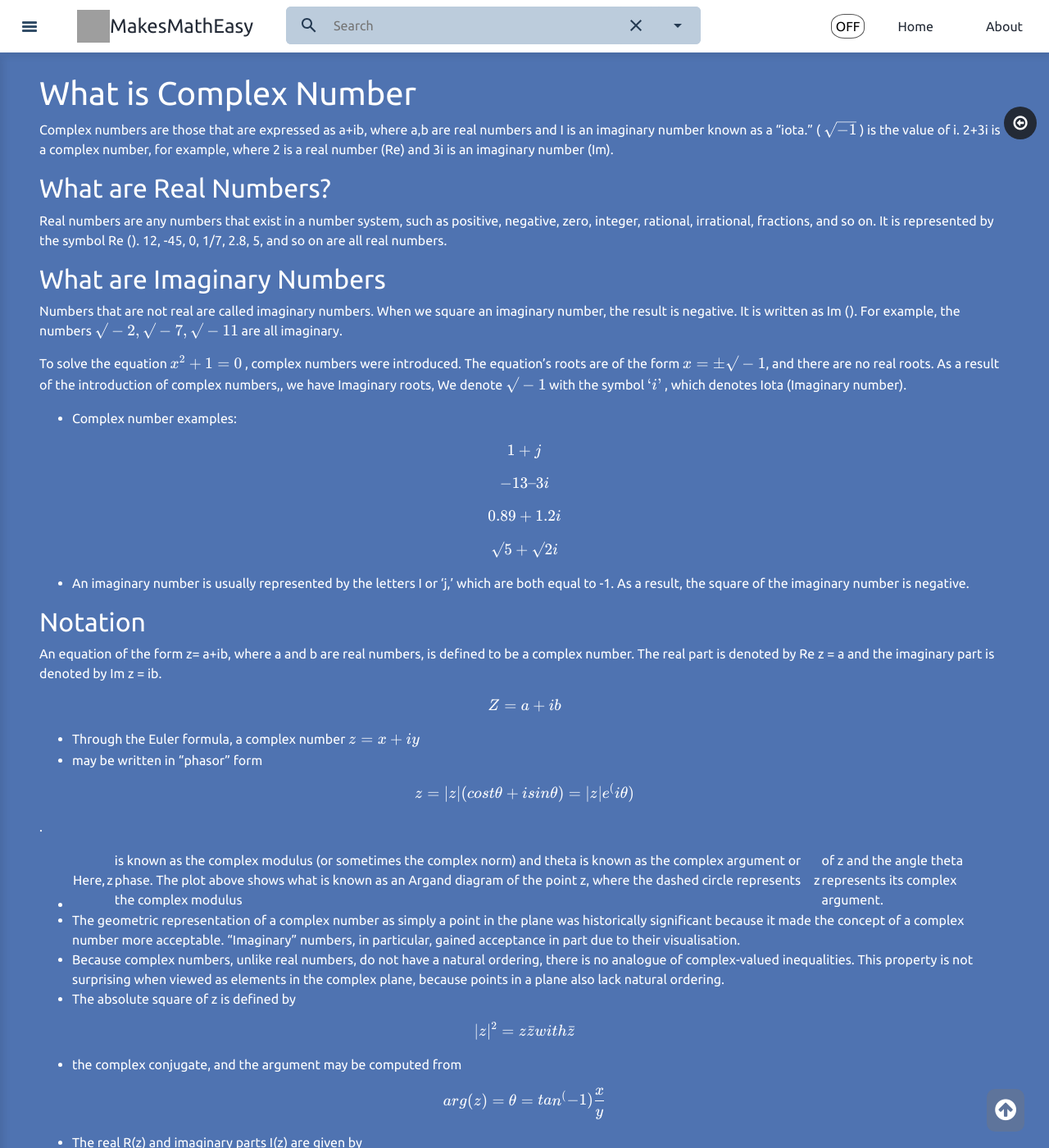
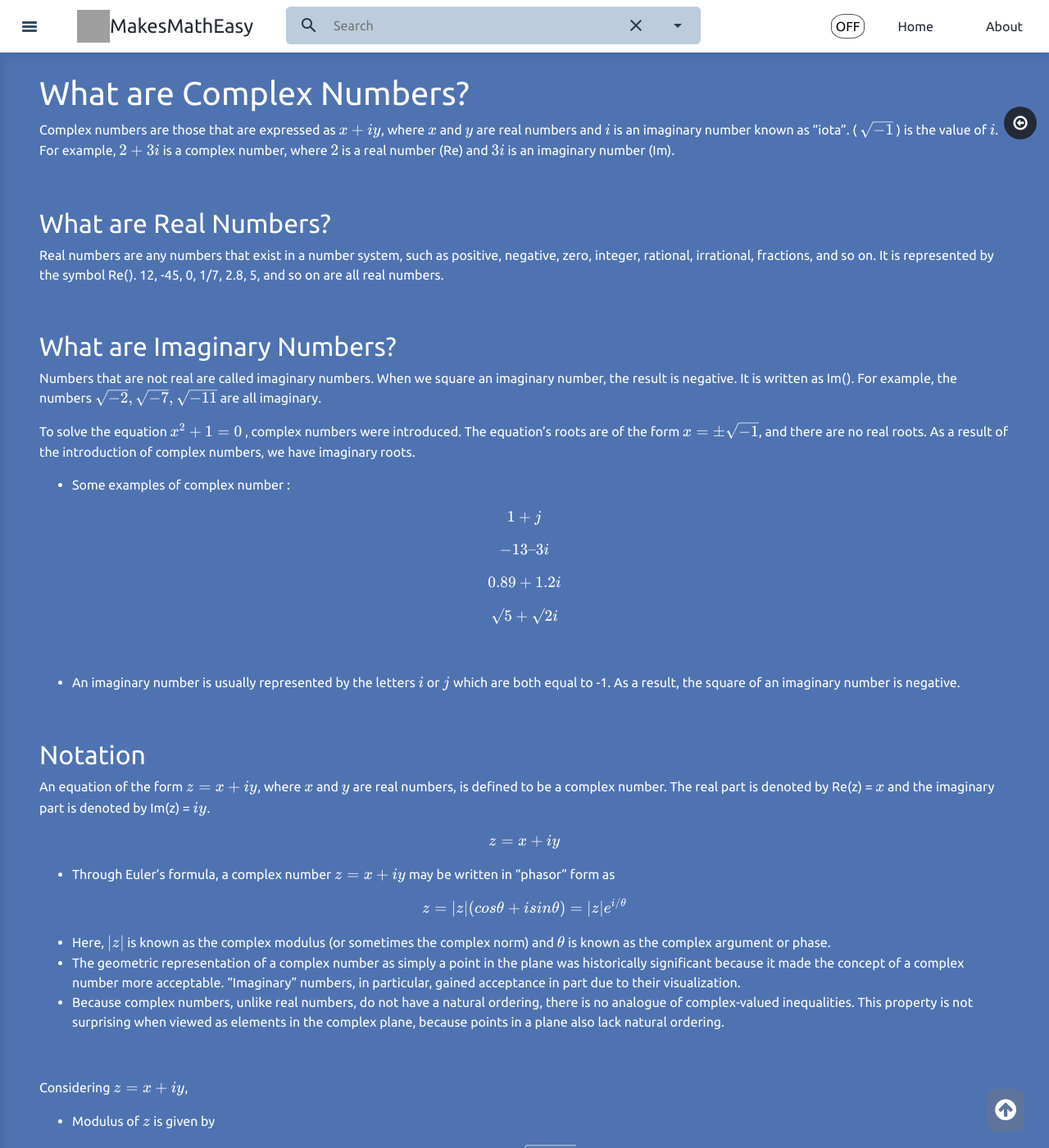
Before and after one commit to makesmatheasy/makesmatheasy-documentation, a Jekyll site: the page built from docs/complex_numbers.md, in a window 1280 px wide and 1400 px high, scrolled down 224 px. Shown: the whole window at 82% size. Built offline with Jekyll 4.4.1, drawn with Linux system fonts in a browser that asks for light colours; nearby versions of some CDN libraries; some of the changed text lies outside the part shown; grey boxes are pictures that could not be loaded.

Commit message:
update complex numbers doc (#97)

```diff
--- a/_includes/sidebar.html
+++ b/_includes/sidebar.html
@@ -69,7 +69,7 @@
     <li class="nav-item">
 
       <a href="{{site.baseurl}}/complex-number" class="nav-link">
-        Complex Number
+        Complex Numbers
 
       <a href="{{site.baseurl}}/binary_calculations" class="nav-link">
         Binary Calculations
--- a/docs/complex_numbers.md
+++ b/docs/complex_numbers.md
@@ -1,138 +1,163 @@
 ---
 layout: default
-title: Cpmplex Numbers
+title: Complex Numbers
 permalink: /complex-number/
-description: Complex Numbers and identites
+description: Complex Numbers and their Identities
 ---
 
-# What is Complex Number
-Complex numbers are those that are expressed as a+ib, where a,b are real numbers and I is an imaginary number known as a “iota.” ( $$ \sqrt{-1} $$ ) is the value of i. 2+3i is a complex number, for example, where 2 is a real number (Re) and 3i is an imaginary number (Im).
+# What are Complex Numbers?
+Complex numbers are those that are expressed as $$ x+iy $$, where $$ x $$ and $$ y $$ are real numbers and $$ i $$ is an imaginary number known as “iota”. ( $$ \sqrt{-1} $$ ) is the value of $$ i $$. For example, $$ 2+3i $$ is a complex number, where $$ 2 $$ is a real number (Re) and $$ 3i $$ is an imaginary number (Im).
+
+<br>
 
 ## What are Real Numbers?
-Real numbers are any numbers that exist in a number system, such as positive, negative, zero, integer, rational, irrational, fractions, and so on. It is represented by the symbol Re (). 12, -45, 0, 1/7, 2.8, 5, and so on are all real numbers.
+Real numbers are any numbers that exist in a number system, such as positive, negative, zero, integer, rational, irrational, fractions, and so on. It is represented by the symbol Re(). 12, -45, 0, 1/7, 2.8, 5, and so on are all real numbers.
 
-## What are Imaginary Numbers
-Numbers that are not real are called imaginary numbers. When we square an imaginary number, the result is negative. It is written as Im (). For example, the numbers $$ √-2, √-7, √-11 $$ are all imaginary.
+<br>
 
-To solve the equation $$ x^2+1 = 0 $$ , complex numbers were introduced. The equation's roots are of the form  $$ x = ±√-1 $$, and there are no real roots. As a result of the introduction of complex numbers,, we have Imaginary roots, We denote $$ √-1 $$ with the symbol $$ ‘i’ $$ , which denotes Iota (Imaginary number).
+## What are Imaginary Numbers?
+Numbers that are not real are called imaginary numbers. When we square an imaginary number, the result is negative. It is written as Im(). For example, the numbers $$ \sqrt{-2}, \sqrt{-7}, \sqrt{-11} $$ are all imaginary.
 
-- Complex number examples:
+To solve the equation $$ x^2+1 = 0 $$ , complex numbers were introduced. The equation's roots are of the form  $$ x = ±\sqrt{-1} $$, and there are no real roots. As a result of the introduction of complex numbers, we have imaginary roots.
+
+- Some examples of complex number :
 <p>
 $$ 1 + j $$
 $$ -13 – 3i$$
 $$ 0.89 + 1.2 i$$
 $$ √5 + √2i$$
 </p>
-- An imaginary number is usually represented by the letters I or ‘j,' which are both equal to -1. As a result, the square of the imaginary number is negative.
 
+<br>
+
+- An imaginary number is usually represented by the letters $$ i $$ or $$ j $$ which are both equal to -1. As a result, the square of an imaginary number is negative.
+
+<br>
 ## Notation
-An equation of the form z= a+ib, where a and b are real numbers, is defined to be a complex number. The real part is denoted by Re z = a and the imaginary part is denoted by Im z = ib.
+An equation of the form $$ z = x+iy $$, where $$ x $$ and $$ y $$ are real numbers, is defined to be a complex number. The real part is denoted by Re(z) = $$ x $$ and the imaginary part is denoted by Im(z) = $$ iy $$.
+
 <p>
-$$ Z = a + i b $$
+$$ z = x + i y $$
 </p>
 
-- Through the Euler formula, a complex number $$ z=x+iy $$
-- may be written in "phasor" form
+- Through Euler's formula, a complex number $$ z = x+iy $$ may be written in "phasor" form as
 <p>
-$$ z=|z|(cost\theta+isin\theta)=|z|e^({i\theta}) $$.
+$$ z = |z|(cos\theta+isin\theta)=|z|e^{i/\theta} $$
 </p>
 
-- Here, |z| is known as the complex modulus (or sometimes the complex norm) and theta is known as the complex argument or phase. The plot above shows what is known as an Argand diagram of the point z, where the dashed circle represents the complex modulus |z| of z and the angle theta represents its complex argument.
--  The geometric representation of a complex number as simply a point in the plane was historically significant because it made the concept of a complex number more acceptable. "Imaginary" numbers, in particular, gained acceptance in part due to their visualisation.
+- Here, $$ |z| $$
+is known as the complex modulus (or sometimes the complex norm) and
+$$ \theta $$
+is known as the complex argument or phase.
+-  The geometric representation of a complex number as simply a point in the plane was historically significant because it made the concept of a complex number more acceptable. "Imaginary" numbers, in particular, gained acceptance in part due to their visualization.
 -  Because complex numbers, unlike real numbers, do not have a natural ordering, there is no analogue of complex-valued inequalities. This property is not surprising when viewed as elements in the complex plane, because points in a plane also lack natural ordering.
--  The absolute square of z is defined by
+
+<br>
+
+Considering $$ z = x + iy $$,
+
+- Modulus of $$ z $$ is given by
 <p>
-$$ |z|^2= z \bar{z} with \bar{z}  $$
-</p>
-- the complex conjugate, and the argument may be computed from
-<p>
- $$ arg(z)=\theta=tan^({-1})\dfrac{x}{y}$$
+    $$ |z|=\sqrt{x^2 + y^2} $$
 </p>
 
-- The real R(z) and imaginary parts I(z) are given by
+<br>
+
+- The absolute square of z is defined by
 <p>
-$$ R(z)	=	1/2(z+\bar{z}) $$
+$$ |z|^2= z . \bar{z}  $$
+</p>
 
-$$ I(z)	=	(z-\bar{z})/(2i) $$
+<br>
 
-$$	=	-1/2i(z-\bar{z}) $$
+- The complex conjugate, and the argument may be computed respectively as
+<p>
+ $$ \bar{z} = x - iy $$
+ $$ arg(z) = \theta = tan^{-1}(\dfrac{y}{x}) $$
+</p>
 
-$$	=	1/2i(\bar{z}-z) $$
+<br>
+
+- The real Re(z) and imaginary parts Im(z) are given by
+<p>
+$$ Re(z) = (\dfrac{1}{2})(z+\bar{z}) $$
+
+$$ Im(z) = (\dfrac{1}{2i})(z-\bar{z})  $$
 
 </p>
 
+<br>
+
 - de Moivre's identity relates powers of complex numbers for real n by
 <p>
-$$ z^n=|z|^n[cos(n\theta)+isin(n\theta)] $$
+$$ z^n = |z|^n[cos(n\theta)+isin(n\theta)] $$
 </p>
 
-- A power of complex number z to a positive integer exponent n can be written in closed form as
+<br>
+
+- A power of complex number $$ z $$ to a positive integer exponent $$ n $$ can be written in closed form as
 <p>
-$$ z^n=[x^n-(\dfrac{n}{2})x^(n-2)y^2+(\dfrac{n}{4})x^(n-4)y^4-...] $$
-$$ +i[(\dfrac{n}{1})x^(n-1)y-(\dfrac{n}{3})x^(n-3)y^3+...] $$
+$$ z^n = [x^n-(\dfrac{n}{2})x^{(n-2)}y^2+(\dfrac{n}{4})x^{(n-4)}y^4-...] + i[(\dfrac{n}{1})x^{(n-1)}y-(\dfrac{n}{3})x^{(n-3)}y^3+...] $$
 </p>
+
+<br>
 
 - The first few are explicitly
 <p>
-$$ z^2	=	(x^2-y^2)+i(2xy) $$
+$$ z^2 = (x^2-y^2)+i(2xy) $$
 
-$$ z^3	=	(x^3-3xy^2)+i(3x^2y-y^3) $$
+$$ z^3 = (x^3-3xy^2)+i(3x^2y-y^3) $$
 
-$$ z^4	=	(x^4-6x^2y^2+y^4)+i(4x^3y-4xy^3) $$
+$$ z^4 = (x^4-6x^2y^2+y^4)+i(4x^3y-4xy^3) $$
 
-$$ z^5	=	(x^5-10x^3y^2+5xy^4)+i(5x^4y-10x^2y^3+y^5) $$
+$$ z^5 = (x^5-10x^3y^2+5xy^4)+i(5x^4y-10x^2y^3+y^5) $$
 </p>
 
-### Some useful identities
+<br>
+
+## Some useful identities
 
 <p>
- $$ (z1 + z2)2 = (z1)2 + (z2)2 + 2 z1 × z2 $$
- $$ (z1 – z2)2 = (z1)2 + (z2)2 – 2 z1 × z2 $$
- $$ (z1)2 – (z2)2 =  (z1 + z2)(z1 – z2) $$
- $$ (z1 + z2)3 = (z1)3 + 3(z1)2 z2  +3(z2)2 z1 + (z2)3 $$
- $$ (z1 – z2)3 = (z1)3 – 3(z1)2 z2  +3(z2)2 z1 – (z2)3 $$
+ $$ (z1 + z2)^2 = (z1)^2 + (z2)^2 + 2 (z1 × z2) $$
+ $$ (z1 – z2)^2 = (z1)^2 + (z2)^2 – 2 (z1 × z2) $$
+ $$ (z1)^2 – (z2)^2 =  (z1 + z2)(z1 – z2) $$
+ $$ (z1 + z2)^3 = (z1)^3 + 3(z1)^2 z2  +3(z2)^2 z1 + (z2)^3 $$
+ $$ (z1 – z2)^3 = (z1)^3 – 3(z1)^2 z2  +3(z2)^2 z1 – (z2)^3 $$
 </p>
 
-### Properties
-- The addition of two conjugate complex numbers will result in a real number
-- The multiplication of two conjugate complex number will also result in a real number
-- If x and y are the real numbers and x+yi =0, then x =0 and y =0
-- If p, q, r, and s are the real numbers and p+qi = r+si, then p = r, and q=s
-- The complex number obeys the commutative law of addition and multiplication.
+<br>
 
+## Properties
+- The addition of two complex conjugate numbers will result in a real number.
+- The multiplication of two complex conjugate numbers will also result in a real number.
+- If the sum of two complex numbers is real, and the product of two complex numbers is also real, then these complex numbers are conjugate to each other.
+- If $$ x $$ and $$ y $$ are real numbers and $$ x + iy = 0 $$, then $$ x = 0 $$ and $$ y = 0 $$.
+- If $$ p, q, r $$, and $$ s $$ are real numbers and $$ p + iq = r + is $$, then $$ p = r $$, and $$ q = s $$.
+- Complex numbers obey the commutative laws of addition and multiplication :
 <p>
-$$ z1+z2  = z2+z1 $$
-$$ z1. z2  = z2. z1 $$
+$$ z1 + z2  = z2 + z1 $$
+$$ z1 . z2  = z2 . z1 $$
 </p>
 
-- The complex number obeys the associative law of addition and multiplication.
+- Complex numbers obey the associative laws of addition and multiplication :
 <p>
-$$ (z1+z2) +z3 = z1 + (z2+z3) $$
-$$ (z1.z2).z3 = z1.(z2.z3) $$
+$$ (z1 + z2) + z3 = z1 + (z2 + z3) $$
+$$ (z1 . z2) . z3 = z1 . (z2 . z3) $$
 </p>
 
-- The complex number obeys the distributive law
+- Complex numbers obey the distributive law :
  <p>
- $$      z1.(z2+z3) = z1.z2 + z1.z3 $$
+ $$      z1 . (z2 + z3) = z1.z2 + z1.z3 $$
  </p>
 
-- If the sum of two complex number is real, and also the product of two complex number is also real, then these complex numbers are conjugate to each other.
-- For any two complex numbers, say z1 and z2, then
+- For any two complex numbers, say $$ z1 $$ and $$ z2 $$,
 <p>
-$$ |z1+z2| ≤ |z1|+|z2| $$
-</p>
-- The result of the multiplication of two complex numbers and its conjugate value should result in a complex number and it should be a positive value.
-- Modulus and Conjugate
-<p>
-
- $$ Let \enspace z = a+ib \enspace be \enspace a \enspace complex \enspace number. $$
- $$ The \enspace Modulus of \enspace z \enspace is \enspace represented \enspace by |z|. $$
- $$ Mathematically\enspace , |z|=\sqrt{a^2+b^2} $$
- $$ The \enspace conjugate \enspace of \enspace “z” \enspace is \enspace denoted \enspace by \bar{z}. $$
- $$ Mathematically\enspace , \bar{z}= a – ib $$
+$$ |z1 + z2| ≤ |z1|+|z2| $$
 </p>
 
--  following tool can be used on one complex number only to find conjugate, square root, magnitude and argument of any complex number
+<br>
+
+-  Following tool can be used to find the conjugate, square root, magnitude and argument of any complex number
 
 <div class="container my-3 row">
 <div class="col-md-6" >
@@ -140,7 +165,9 @@
 </div>
 </div>
 
--  following tool can be used on two complex number only to find multiplication, addition, subtraction and division.
+<br>
+
+-  Following tool can be used on two complex numbers to find their multiplication, addition, subtraction and division.
 
 <div class="container my-3 row">
 <div class="col-md-6" >
```
